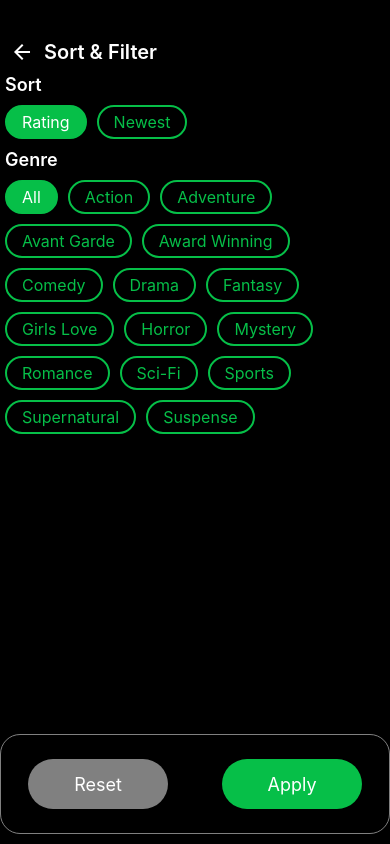
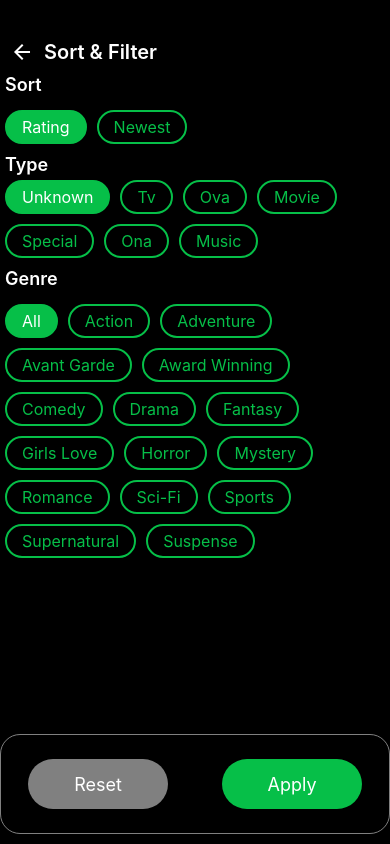
Before and after one commit to LaV0n/my-anime, a React Native app: screen /Filter in a window 390 px wide. Built offline with nearby package versions, Linux system fonts and the light colour scheme; no server answers; the database is empty.

Commit message:
feat: add filter by type

```diff
--- a/api/api.ts
+++ b/api/api.ts
@@ -15,7 +15,7 @@ const anonymousParams = {
 export const MyAnimeListAPI = {
    getAnimeByType(type: string, currentPage: number, pageSize: number) {
       return instance.get(
-         `v2/anime/ranking?ranking_type=${type}&fields=start_date,end_date,mean,status,alternative_titles,genres,num_episodes&limit=${pageSize.toString()}&offset=${currentPage.toString()}`,
+         `v2/anime/ranking?ranking_type=${type}&fields=start_date,end_date,mean,status,alternative_titles,genres,num_episode,media_types&limit=${pageSize.toString()}&offset=${currentPage.toString()}`,
          anonymousParams
       )
    },
@@ -27,13 +27,13 @@ export const MyAnimeListAPI = {
    },
    getSearchAnime(anime: string, currentPage: number, pageSize: number) {
       return instance.get(
-         `v2/anime?q=${anime}&limit=${pageSize.toString()}&fields=start_date,end_date,mean,status,alternative_titles,genres,num_episodes&offset=${currentPage.toString()}`,
+         `v2/anime?q=${anime}&limit=${pageSize.toString()}&fields=start_date,end_date,mean,status,alternative_titles,genres,media_type,num_episodes&offset=${currentPage.toString()}`,
          anonymousParams
       )
    },
    getRankingAnime(ranking: string, currentPage: number, pageSize: number) {
       return instance.get(
-         `v2/anime/ranking?ranking_type=${ranking}&limit=${pageSize.toString()}&fields=start_date,end_date,mean,alternative_titles,status,genres,num_episodes&offset=${currentPage.toString()}`,
+         `v2/anime/ranking?ranking_type=${ranking}&limit=${pageSize.toString()}&fields=start_date,end_date,mean,alternative_titles,media_type,status,genres,num_episodes&offset=${currentPage.toString()}`,
          anonymousParams
       )
    },
@@ -41,7 +41,7 @@ export const MyAnimeListAPI = {
       return instance.get(
          `v2/anime/season/${data.year}/${
             data.season
-         }?fields=start_date,end_date,mean,status,genres,alternative_titles,num_episodes&offset=${currentPage.toString()}&limit=${pageSize.toString()}`,
+         }?fields=start_date,end_date,mean,status,genres,alternative_titles,media_type,num_episodes&offset=${currentPage.toString()}&limit=${pageSize.toString()}`,
          anonymousParams
       )
    },
--- a/bll/animeListReducer.ts
+++ b/bll/animeListReducer.ts
@@ -49,6 +49,7 @@ const initialState: CommonListType = {
       releaseFilter: 'all',
       category: 'all',
       genre: ['all'],
+      mediaType: 'unknown',
    },
    currentPage: 0,
    pageSize: 50,
--- a/bll/myDataReducer.ts
+++ b/bll/myDataReducer.ts
@@ -21,6 +21,7 @@ const initialState: MyDataType = {
       genre: ['all'],
       myStatus: 'all',
       myStars: '0',
+      mediaType: 'unknown',
    },
 }
 
@@ -88,6 +89,7 @@ export const addItemToMyList = createAsyncThunk<
          status: anime.status,
          genres: anime.genres,
          num_episodes: anime.num_episodes,
+         media_type: anime.media_type,
          myStatus: 'planned',
          myRating: 0,
          myProgress: 0,
--- a/screens/Filter.tsx
+++ b/screens/Filter.tsx
@@ -1,6 +1,6 @@
 import React, { useState } from 'react'
 import { ScrollView, StyleSheet, Text, TouchableOpacity, View } from 'react-native'
-import { RootTabScreenProps } from '../common/types'
+import { FilterDataType, RootTabScreenProps } from '../common/types'
 import { Button, Colors, Icon, Theme, useTheme } from '@rneui/themed'
 import { FilterButton } from '../components/FilterButton'
 import { useAppDispatch, useAppSelector } from '../bll/store'
@@ -24,6 +24,7 @@ export const Filter = ({ navigation }: RootTabScreenProps<'Filter'>) => {
    const [myStars, setMyStars] = useState<string>(
       filterData.myStars ? filterData.myStars.toString() : '0'
    )
+   const [mediaType, setMediaType] = useState(filterData.mediaType)
    const dispatch = useAppDispatch()
 
    const addGenre = (item: string) => {
@@ -44,13 +45,14 @@ export const Filter = ({ navigation }: RootTabScreenProps<'Filter'>) => {
       setGenre(result)
    }
    const applyFilterHandler = async () => {
-      const data = {
+      const data: FilterDataType = {
          sortByRating,
          category,
          genre,
          releaseFilter,
          myStars,
          myStatus,
+         mediaType,
       }
       dispatch(setCurrentPage(0))
       if (filterScreen === 'myList') {
@@ -70,13 +72,14 @@ export const Filter = ({ navigation }: RootTabScreenProps<'Filter'>) => {
       }
    }
    const resetFilterHAndler = () => {
-      const data = {
+      const data: FilterDataType = {
          sortByRating: 'all',
          category: 'all',
          genre: ['all'],
          releaseFilter: 'all',
          myStatus: 'all',
          myStars: '0',
+         mediaType: 'unknown',
       }
       if (filterScreen === 'myList') {
          dispatch(setFilterMyListData(data))
@@ -89,6 +92,7 @@ export const Filter = ({ navigation }: RootTabScreenProps<'Filter'>) => {
       setReleaseFilter('all')
       setMyStars('0')
       setMyStatus('all')
+      setMediaType('unknown')
    }
    const goBackHandler = () => {
       if (filterScreen === 'myList') {
@@ -124,6 +128,26 @@ export const Filter = ({ navigation }: RootTabScreenProps<'Filter'>) => {
                      filterData={sortByRating}
                      callback={setSortByRating}
                   />
+               </View>
+               <View>
+                  <Text style={styles.titleName}>Type</Text>
+                  <View style={styles.sortButtonBlock}>
+                     <FilterButton
+                        name={'Unknown'}
+                        filterData={mediaType}
+                        callback={setMediaType}
+                     />
+                     <FilterButton name={'Tv'} filterData={mediaType} callback={setMediaType} />
+                     <FilterButton name={'Ova'} filterData={mediaType} callback={setMediaType} />
+                     <FilterButton name={'Movie'} filterData={mediaType} callback={setMediaType} />
+                     <FilterButton
+                        name={'Special'}
+                        filterData={mediaType}
+                        callback={setMediaType}
+                     />
+                     <FilterButton name={'Ona'} filterData={mediaType} callback={setMediaType} />
+                     <FilterButton name={'Music'} filterData={mediaType} callback={setMediaType} />
+                  </View>
                </View>
                {filterScreen === 'search' && (
                   <>
@@ -272,6 +296,7 @@ const makeStyles = (colors: { colors: Colors } & Theme) =>
       },
       sortButtonBlock: {
          flexDirection: 'row',
+         paddingTop: 5,
          flexWrap: 'wrap',
          justifyContent: 'flex-start',
          gap: 10,
--- a/utils/utils.ts
+++ b/utils/utils.ts
@@ -45,6 +45,9 @@ export const filterAnimeListData = (animeList: AnimeType[], filter: FilterDataTy
       if (filter.myStars !== '0') {
          result = result.filter(a => a.myRating.toString() === filter.myStars)
       }
+   }
+   if (filter.mediaType !== 'unknown') {
+      result = result.filter(a => a.media_type === filter.mediaType)
    }
 
    return result
```
Also changed, not shown: common/types.ts (+5 -2 lines).
